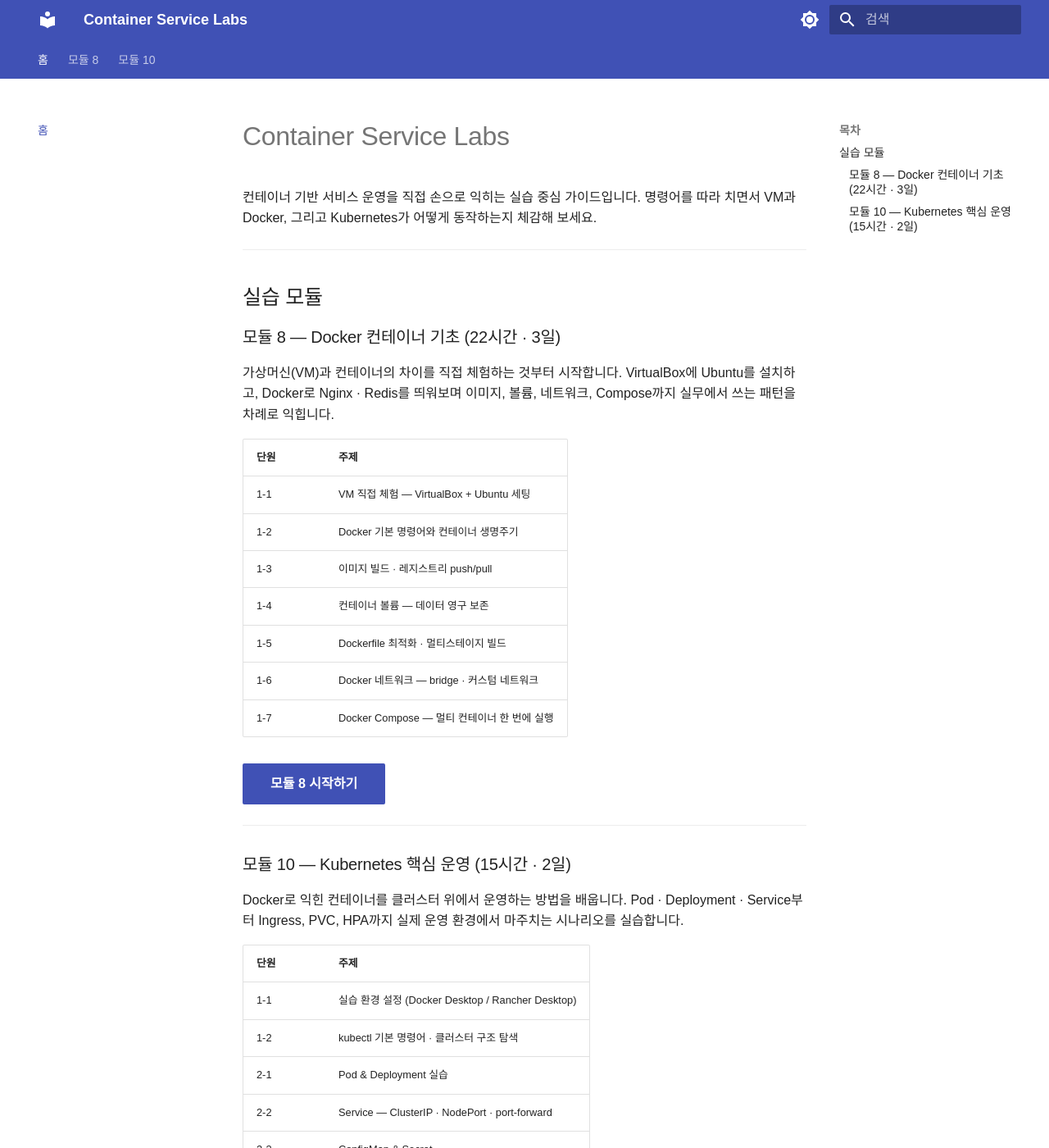
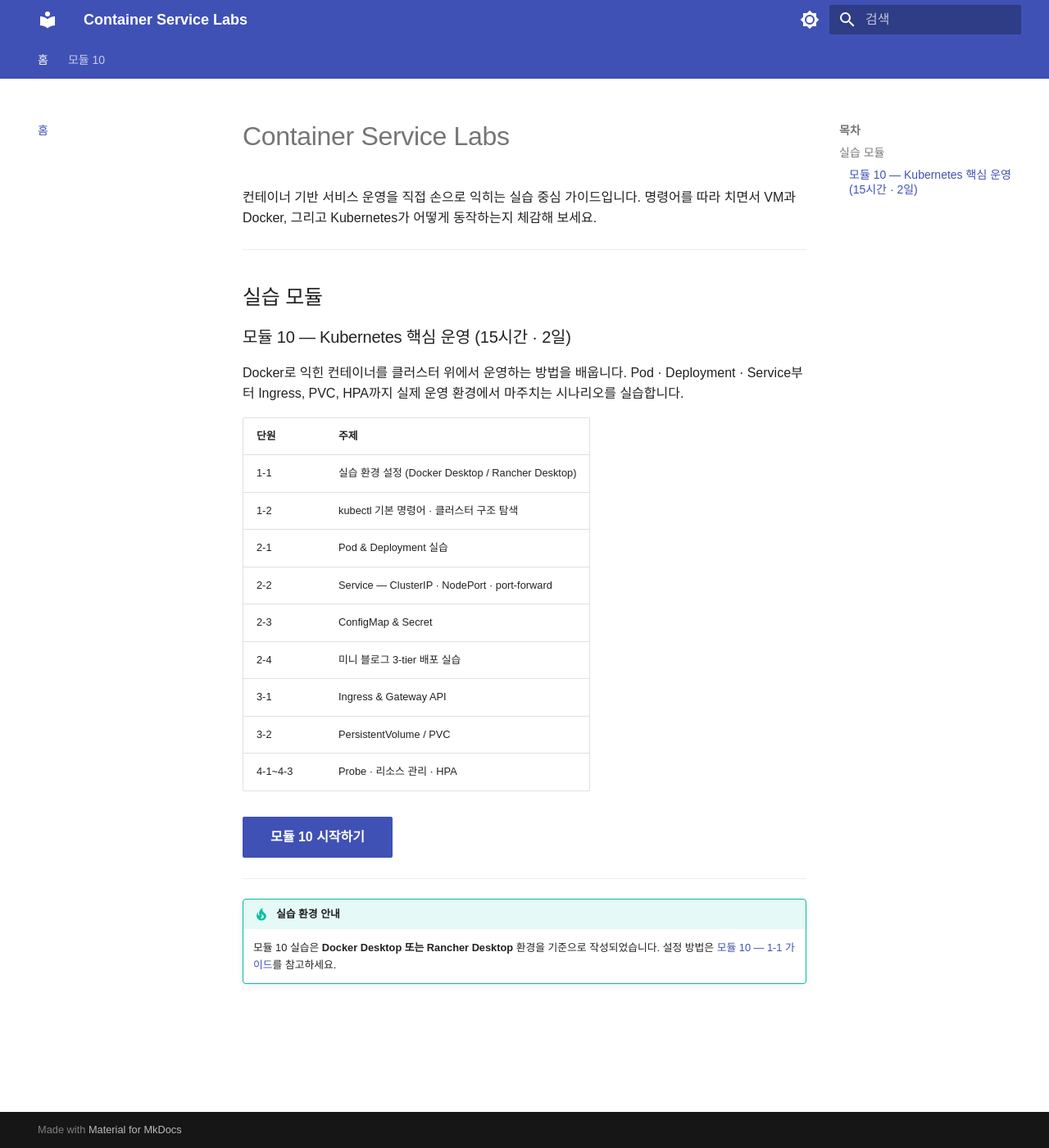
Before and after one commit to skilleat-labs/docker-k8s-labs, an MkDocs documentation site: the page built from docs/index.md, in a window 1280 px wide and 1400 px high. Shown: the whole window at 82% size. Built offline with MkDocs 1.6.1 and Material for MkDocs 9.7.7, drawn with Linux system fonts in a browser that asks for light colours; some web fonts are replaced; some of the changed text lies outside the part shown.

Commit message:
docs: 모듈8 내리고 모듈10만 노출로 전환

```diff
--- a/docs/index.md
+++ b/docs/index.md
@@ -6,26 +6,6 @@
 ---
 
 ## 실습 모듈
-
-### 모듈 8 — Docker 컨테이너 기초 (22시간 · 3일)
-
-가상머신(VM)과 컨테이너의 차이를 직접 체험하는 것부터 시작합니다.
-VirtualBox에 Ubuntu를 설치하고, Docker로 Nginx · Redis를 띄워보며
-이미지, 볼륨, 네트워크, Compose까지 실무에서 쓰는 패턴을 차례로 익힙니다.
-
-| 단원 | 주제 |
-|------|------|
-| 1-1 | VM 직접 체험 — VirtualBox + Ubuntu 세팅 |
-| 1-2 | Docker 기본 명령어와 컨테이너 생명주기 |
-| 1-3 | 이미지 빌드 · 레지스트리 push/pull |
-| 1-4 | 컨테이너 볼륨 — 데이터 영구 보존 |
-| 1-5 | Dockerfile 최적화 · 멀티스테이지 빌드 |
-| 1-6 | Docker 네트워크 — bridge · 커스텀 네트워크 |
-| 1-7 | Docker Compose — 멀티 컨테이너 한 번에 실행 |
-
-[모듈 8 시작하기](modules/module8/overview.md){ .md-button .md-button--primary }
-
----
 
 ### 모듈 10 — Kubernetes 핵심 운영 (15시간 · 2일)
 
@@ -45,10 +25,10 @@
 | 3-2 | PersistentVolume / PVC |
 | 4-1~4-3 | Probe · 리소스 관리 · HPA |
 
-[모듈 10 시작하기](modules/module10/overview.md){ .md-button }
+[모듈 10 시작하기](modules/module10/overview.md){ .md-button .md-button--primary }
 
 ---
 
 !!! tip "실습 환경 안내"
-    모듈 8 실습은 **VirtualBox + Ubuntu 24.04 VM** 환경을 기준으로 작성되었습니다.
-    VM IP는 `192.168.56.10`으로 고정합니다. 설정 방법은 [모듈 8 — 1-1 가이드](modules/module8/1-1.md)를 참고하세요.
+    모듈 10 실습은 **Docker Desktop 또는 Rancher Desktop** 환경을 기준으로 작성되었습니다.
+    설정 방법은 [모듈 10 — 1-1 가이드](modules/module10/1-1.md)를 참고하세요.
--- a/mkdocs.yml
+++ b/mkdocs.yml
@@ -33,28 +33,6 @@
 
 nav:
   - 홈: index.md
-  - 모듈 8:
-      - 소개: modules/module8/index.md
-      - 개요: modules/module8/overview.md
-      - 커리큘럼: modules/module8/curriculum.md
-      - 단원 1. VM과 컨테이너:
-          - 1-1. VM 직접 체험 — VirtualBox로 Ubuntu 서버 구축하기: modules/module8/1-1.md
-          - 1-1-2. Docker 설치 및 첫 실행: modules/module8/1-1-2.md
-          - 1-1-3. 이미지는 불변하다: modules/module8/1-1-3.md
-          - 1-2. Docker 기본 명령어와 동작 원리: modules/module8/1-2.md
-          - 1-2-1. 복습 과제: modules/module8/1-2-1.md
-          - 1-3. 레지스트리와 이미지 실습: modules/module8/1-3.md
-          - 1-3-1. 나만의 이미지 만들고 ACR에 올리기: modules/module8/1-3-1.md
-          - 1-4. 컨테이너 볼륨 (Volume) 실습: modules/module8/1-4.md
-          - 1-4-1. 도전 과제 — 내 홈페이지를 실시간으로 꾸며보자: modules/module8/1-4-1.md
-          - 1-5. Dockerfile 최적화 실습: modules/module8/1-5.md
-          - 1-6. 도커 네트워크 (Docker Network) 실습: modules/module8/1-6.md
-          - 1-6-2. 도전 과제 - 미니 블로그: modules/module8/1-6-2.md
-          - 1-6-3. 복습 과제 - URL Shortener 배포: modules/module8/1-6-3.md
-          - 1-7. Docker Compose 실습: modules/module8/1-7.md
-          - 1-7-2. 환경변수와 설정 분리 실습: modules/module8/1-7-2.md
-          - 1-7-3. 모놀리식 아키텍처 체험: modules/module8/1-7-3.md
-          - 1-7-4. 마이크로서비스 아키텍처 체험: modules/module8/1-7-4.md
   - 모듈 10:
       - 소개: modules/module10/index.md
       - 개요: modules/module10/overview.md
```
